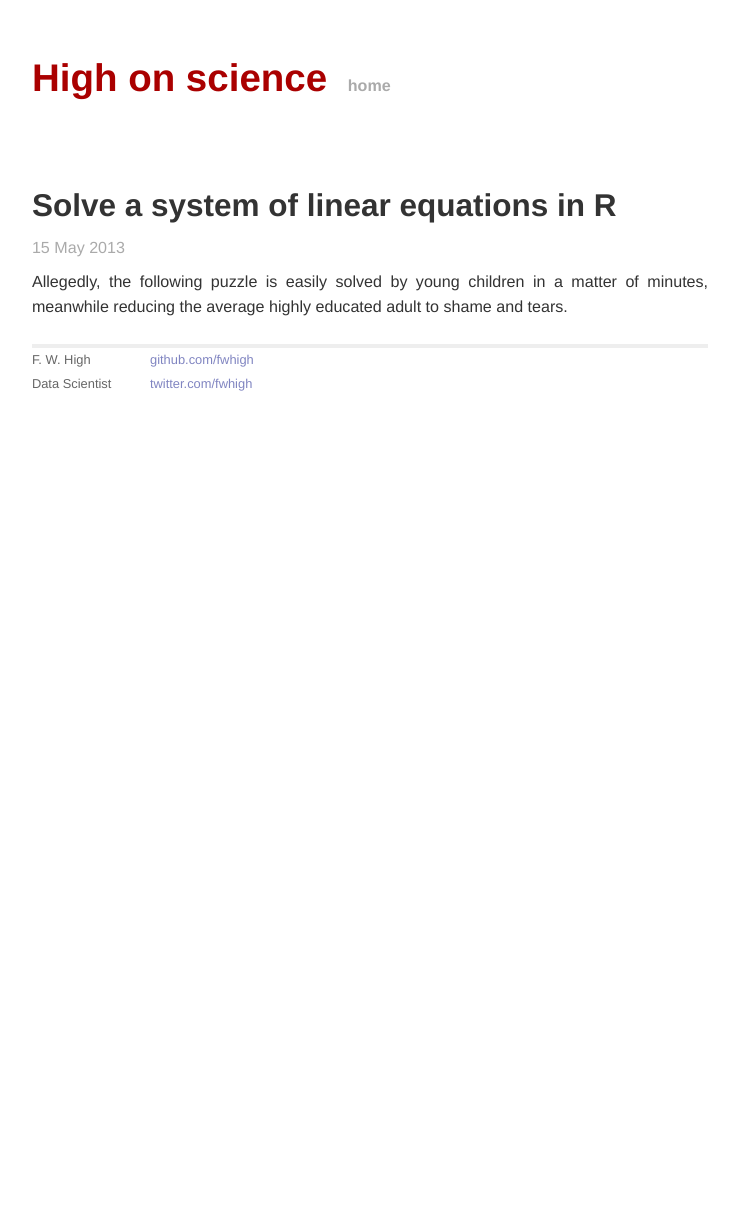
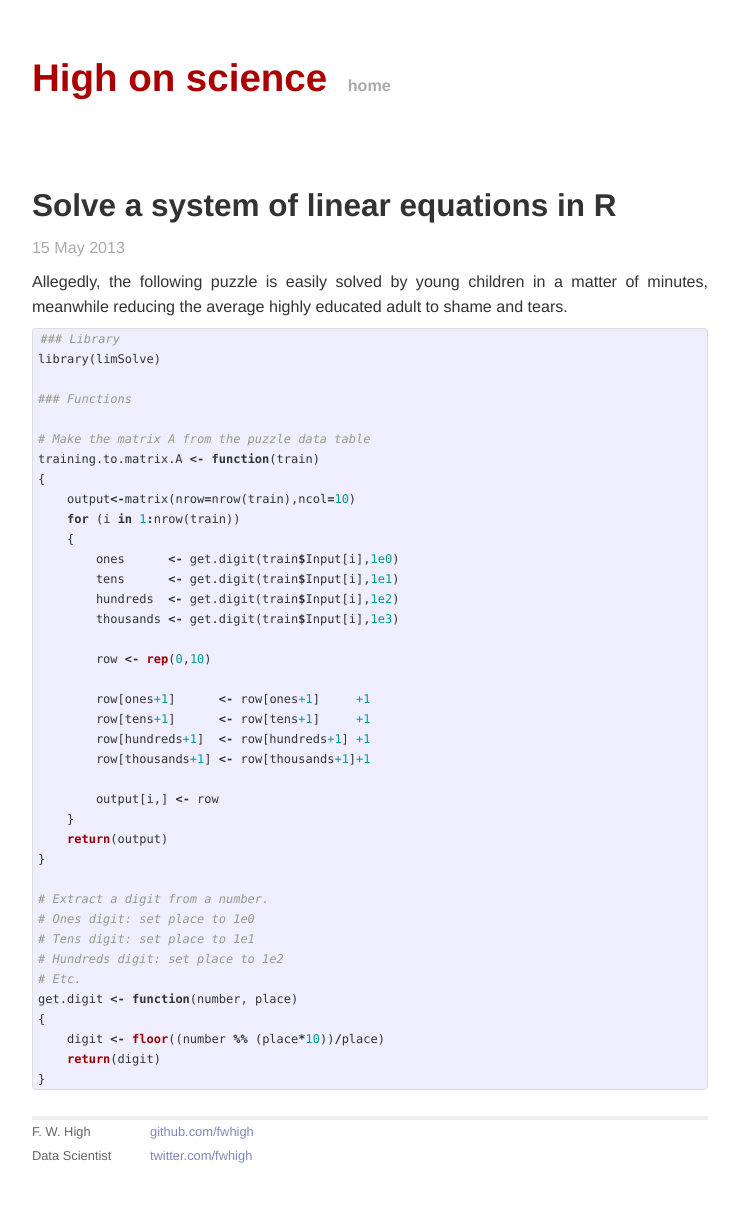
Before and after one commit to fwhigh/high_on_science, a Jekyll site: the page built from _posts/2013-05-15-solve-a-system-of-linear-equations-in-R.markdown, in a window 1280 px wide. Shown: the whole page, without its empty margins (270-1009 px from the left). Built offline with Jekyll 4.4.1, drawn with Linux system fonts in a browser that asks for light colours; before the commit the page ends 900 px from its top, so only the background shows below that.

Commit message:
testing R syntax highlighting

```diff
--- a/_posts/2013-05-15-solve-a-system-of-linear-equations-in-R.markdown
+++ b/_posts/2013-05-15-solve-a-system-of-linear-equations-in-R.markdown
@@ -8,3 +8,44 @@ categories: R
 ---
 
 Allegedly, the following puzzle is easily solved by young children in a matter of minutes, meanwhile reducing the average highly educated adult to shame and tears.
+
+{% highlight R %}
+### Library
+library(limSolve)
+
+### Functions
+
+# Make the matrix A from the puzzle data table
+training.to.matrix.A <- function(train)
+{
+    output<-matrix(nrow=nrow(train),ncol=10)
+    for (i in 1:nrow(train))
+    {
+        ones      <- get.digit(train$Input[i],1e0)
+        tens      <- get.digit(train$Input[i],1e1)
+        hundreds  <- get.digit(train$Input[i],1e2)
+        thousands <- get.digit(train$Input[i],1e3)
+
+        row <- rep(0,10)
+
+        row[ones+1]      <- row[ones+1]     +1
+        row[tens+1]      <- row[tens+1]     +1
+        row[hundreds+1]  <- row[hundreds+1] +1
+        row[thousands+1] <- row[thousands+1]+1
+
+        output[i,] <- row
+    }
+    return(output)
+}
+
+# Extract a digit from a number.
+# Ones digit: set place to 1e0
+# Tens digit: set place to 1e1
+# Hundreds digit: set place to 1e2
+# Etc.
+get.digit <- function(number, place)
+{
+    digit <- floor((number %% (place*10))/place)
+    return(digit)
+}
+{% endhighlight %}
```
